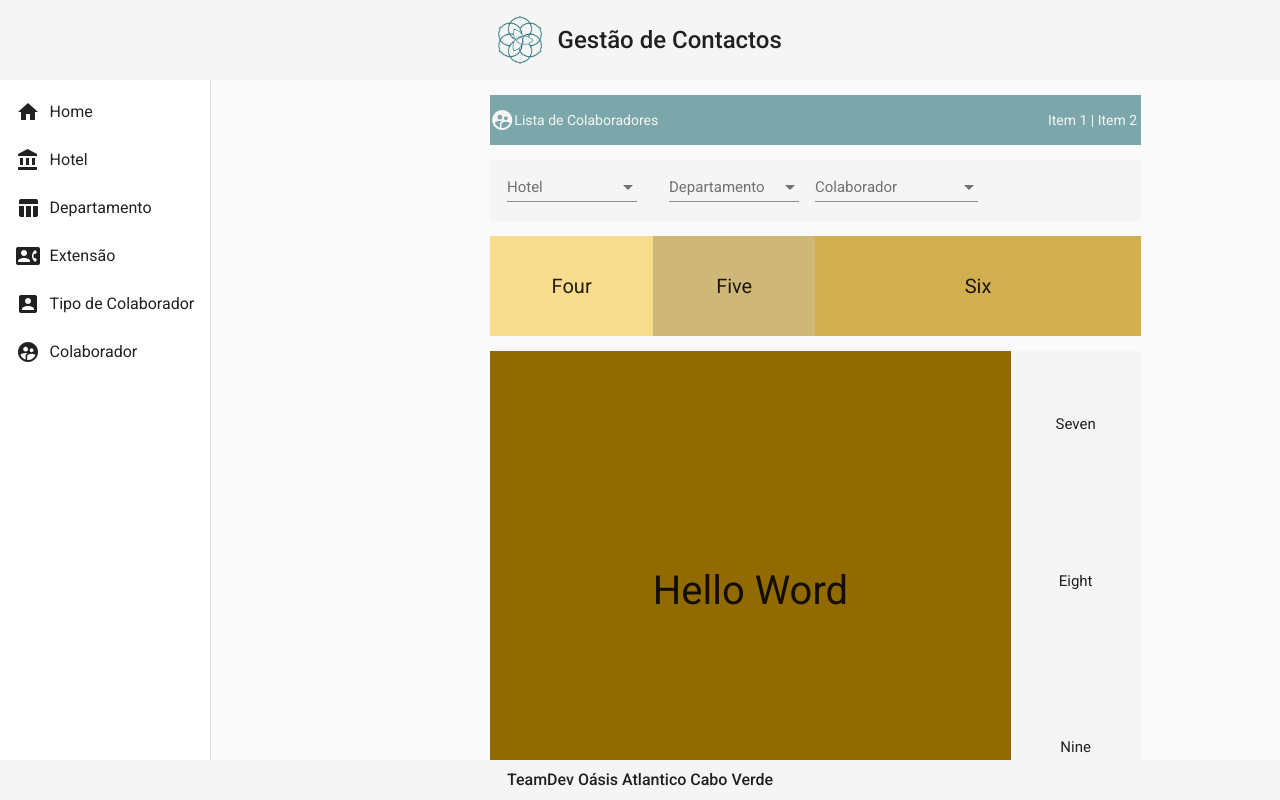
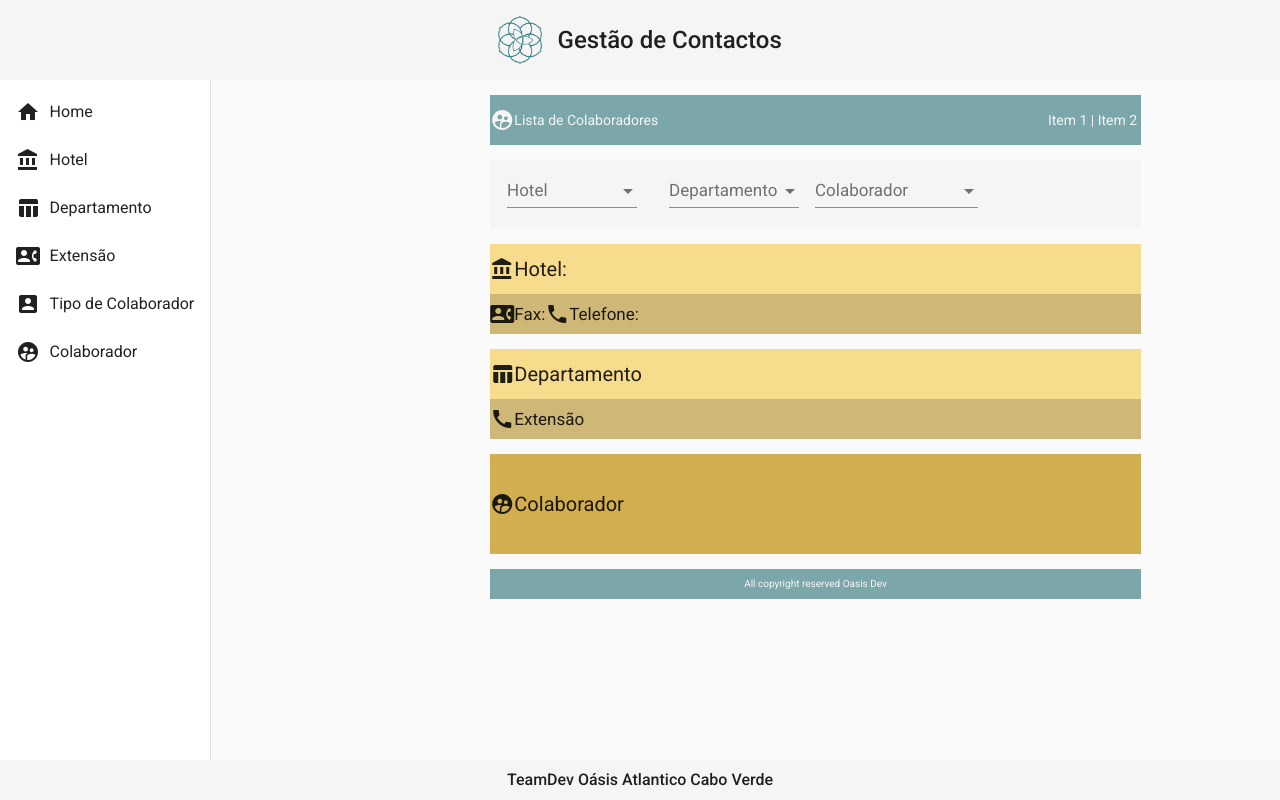
Before and after one commit to wklopes94/gestao-contato-frontend, an Angular app in the folder parametrizacao_frontend/: page /guest in a window 1280 px wide. Built offline with nearby package versions, Linux system fonts and the light colour scheme.

Commit message:
32052022

```diff
--- a/parametrizacao_frontend/src/app/guest/guest.component.css
+++ b/parametrizacao_frontend/src/app/guest/guest.component.css
@@ -2,13 +2,13 @@
 .space{ padding-top: 15px;}
 .bRed{border: 1px solid red;}
 
-.divA{font-size: 15px; min-height: 40px; background-color:#F5F5F5}
-.divB{font-size: 15px; min-height: 60px; background-color:#F5F5F5}
-.divC{font-size: 15px; min-height: 60px; background-color:#F5F5F5}
+.divA{font-size: 17px; min-height: 40px; background-color:#F5F5F5}
+.divB{font-size: 17px; min-height: 60px; background-color:#F5F5F5}
+.divC{font-size: 17px; min-height: 60px; background-color:#F5F5F5}
 
-.divD{font-size: 20px; min-height: 100px; background-color:rgb(248, 220, 141) }
-.divE{font-size: 20px; min-height: 100px; background-color:rgb(207, 184, 119)}
-.divF{font-size: 20px; min-height: 100px; background-color:rgb(209, 174, 79) }
+.divD{font-size: 20px; min-height: 50px; background-color:rgb(248, 220, 141) }
+.divE{font-size: 17px; min-height: 40px; background-color:rgb(207, 184, 119)}
+.divF{font-size: 20px; min-height: 100px; background-color:rgb(209, 174, 79)}
 
 .bigDiv{font-size: 40px; min-height: 480px; background-color:rgb(145, 106, 0) }
 
--- a/parametrizacao_frontend/src/app/guest/guest.component.html
+++ b/parametrizacao_frontend/src/app/guest/guest.component.html
@@ -63,27 +63,45 @@
 </div>
 <div class="space" fxFlex="100%"></div>
 <!-- 3nd Div -->
-<div class="2ndDiv" fxFlex="70%" fxFlex.sm="100%" fxFlex.xs="100%" fxLayout=" wrap">
-  <div fxFlex="50%" fxFlex.sm="50%"  fxFlex.xs="100%">
-    <div class="divD" fxFlex="50%" fxFlex.sm="100%" fxFlex.xs="100%" fxLayoutAlign="center center "> Four</div>
-    <div class="divE" fxFlex="50%" fxFlex.sm="100%" fxFlex.xs="100%" fxLayoutAlign="center center ">Five</div>
+<div fxFlex="70%" fxFlex.sm="100%" fxFlex.xs="100%" fxLayout=" wrap">
+  <div fxFlex="100%" fxFlex.sm="100%"  fxFlex.xs="100%" fxLayoutAlign="center center ">
+    <div class="divD" fxFlex="100%" fxFlex.sm="100%" fxFlex.xs="100%" fxLayoutAlign="star center ">
+      <i class="material-icons">account_balance</i>
+              Hotel:
+    </div>
   </div>
-  <div fxFlex="50%" fxFlex.sm="50%"  fxFlex.xs="100%" fxLayoutAlign="center center ">
-    <div class="divF" fxFlex="100%" fxFlex.sm="100%" fxFlex.xs="100%" fxLayoutAlign="center center ">Six</div>
+  <div fxFlex="100%" fxFlex.sm="100%"  fxFlex.xs="100%" fxLayoutAlign="star center ">
+    <div class="divE" fxFlex="100%" fxFlex.sm="100%" fxFlex.xs="100%" fxLayoutAlign="star center ">
+      <i class="material-icons">contact_phone</i>
+              Fax:
+
+      <i class="material-icons">phone</i>
+              Telefone:
+    </div>
+
+  </div>
+  <div class="space" fxFlex="100%"></div>
+  <div fxFlex="100%" fxFlex.sm="100%"  fxFlex.xs="100%" fxLayoutAlign="star center ">
+    <div class="divD" fxFlex="100%" fxFlex.sm="100%" fxFlex.xs="100%" fxLayoutAlign="star center ">
+      <i class="material-icons">table_chart</i>
+              Departamento
+    </div>
+  </div>
+  <div fxFlex="100%" fxFlex.sm="100%"  fxFlex.xs="100%" fxLayoutAlign="star center ">
+    <div class="divE" fxFlex="100%" fxFlex.sm="100%" fxFlex.xs="100%" fxLayoutAlign="star center ">
+      <i class="material-icons">call</i>
+              Extensão
+    </div>
+  </div>
+  <div class="space" fxFlex="100%"></div>
+  <div fxFlex="100%" fxFlex.sm="100%"  fxFlex.xs="100%" fxLayoutAlign="star center ">
+    <div class="divF" fxFlex="100%" fxFlex.sm="100%" fxFlex.xs="100%" fxLayoutAlign="star center ">
+      <i class="material-icons">supervised_user_circle</i>
+              Colaborador
+    </div>
   </div>
 </div>
-<div class="space" fxFlex="100%"></div>
 <!-- 4nd Div -->
-<div fxFlex="70%" fxFlex.sm="100%" fxFlex.xs="100%" fxLayout=" wrap">
-  <div fxFlex="80%" fxFlex.sm="100%" fxFlex.xs="100%">
-    <div class="bigDiv" fxFlex="100%" fxFlex.sm="100%" fxFlex.xs="100%" fxLayoutAlign="center center ">Hello Word </div>
-  </div>
-  <div class="divE" fxFlex="20%" fxFlex.sm="100%" fxFlex.xs="100%" fxLayout=" wrap">
-    <div class="divA" fxFlex="100%" fxFlex.sm="33%" fxFlex.xs="33%" fxLayoutAlign="center center ">Seven</div>
-    <div class="divB" fxFlex="100%" fxFlex.sm="33%" fxFlex.xs="33%" fxLayoutAlign="center center ">Eight</div>
-    <div class="divC" fxFlex="100%" fxFlex.sm="34%" fxFlex.xs="34%" fxLayoutAlign="center center ">Nine</div>
-  </div>
-</div>
 <div class="space" fxFlex="100%"></div>
 <div class="bottomDiv" fxFlex="70%" fxFlex.sm="100%" fxFlex.xs="100%" fxLayoutAlign="center center ">
   All copyright reserved Oasis Dev
```
